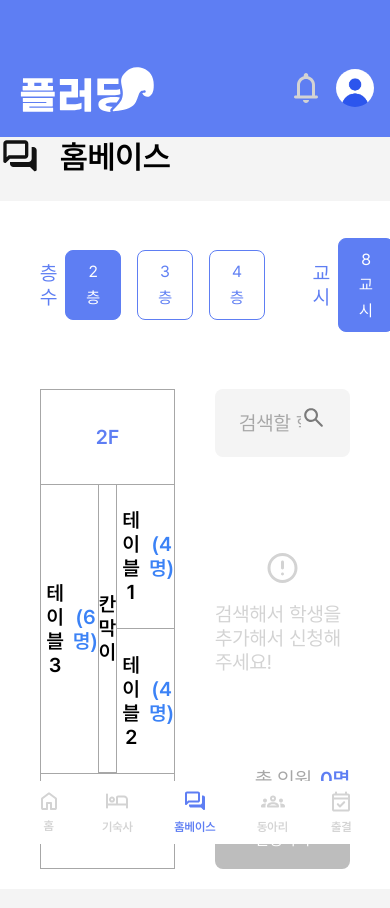
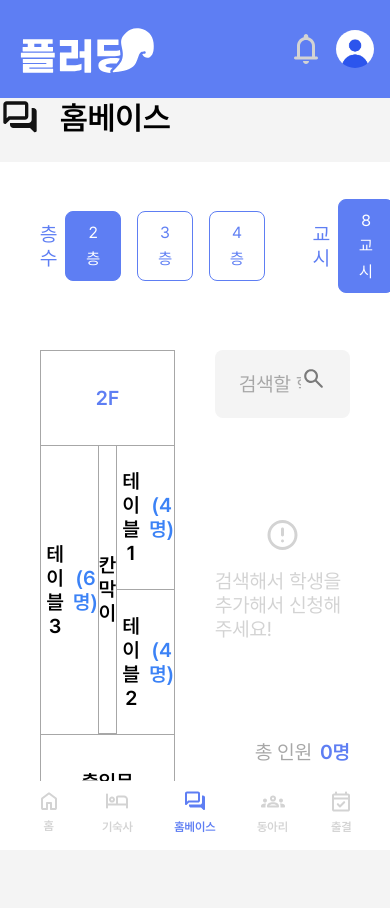
Before and after one commit to flooding-kr/flooding-frontend, a Next.js app: page /homebase in a window 390 px wide. Shown: the top 908 px of the page. Built offline with nearby package versions, Linux system fonts and the light colour scheme.

Commit message:
💄 Style: change mobile style

```diff
--- a/src/app/layout.tsx
+++ b/src/app/layout.tsx
@@ -23,7 +23,7 @@ export default function RootLayout({
         <TanstackProvider>
           <ToastContainer position="top-right" autoClose={2000} />
           {!isAuthPage && <Header />}
-          <main className={isAuthPage ? '' : 'mobile:pt-[137px] mobile:pb-[63px]'}>{children}</main>
+          <main className={isAuthPage ? '' : 'mobile:pt-[98px] mobile:pb-[63px]'}>{children}</main>
           {!isAuthPage && <MobileFooter />}
         </TanstackProvider>
       </body>
--- a/src/shared/ui/Button/index.tsx
+++ b/src/shared/ui/Button/index.tsx
@@ -14,8 +14,8 @@ interface Props {
 }
 
 function Button({ text, onClick, disabled, type = 'button', closed, toggle }: Props) {
-  let buttonClass = 'w-full p-4 rounded-lg text-white text-body2B mobile:text-body3R';
-
+  let buttonClass =
+    'w-full p-4 rounded-lg text-white text-body2B mobile:text-body3B mobile:px-2 mobile:py-3';
   if (closed) {
     buttonClass += ' bg-main-400';
   } else if (disabled) {
--- a/src/shared/ui/Header/index.tsx
+++ b/src/shared/ui/Header/index.tsx
@@ -22,7 +22,7 @@ export default function Header() {
 
   const headerActions = [
     { icon: HeaderManager, label: '관리자', path: '/manager' },
-    { icon: HeaderNotification, label: '공지', path: '/notification' },
+    { icon: HeaderNotification, label: '공지', path: '/notifications' },
   ];
 
   const menuItems = [
@@ -84,7 +84,7 @@ export default function Header() {
       </div>
       {/* 모바일 */}
       <div className="hidden mobile:block w-full ">
-        <div className="flex w-full px-4 pt-[61px] pb-[22px] gap-9 justify-between fixed top-0 bg-main-600">
+        <div className="flex w-full px-4 py-[22px] gap-9 justify-between fixed top-0 bg-main-600">
           <HeaderLogo />
           <div className="flex gap-3">
             <button type="button" onClick={() => router.push('/notifications')} aria-label="공지">
```
